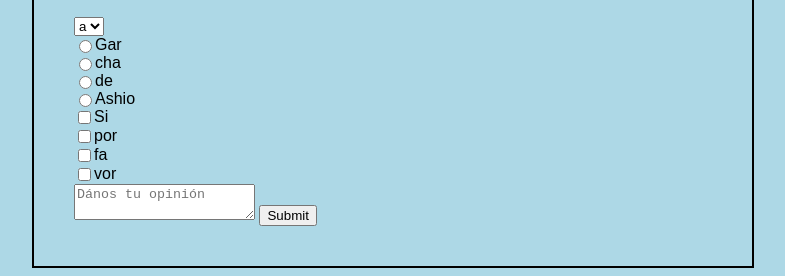
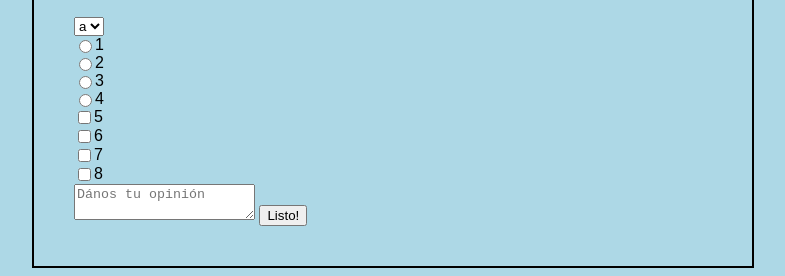
Before and after one commit to yamiktoon/yamiktoon.github.io, a plain HTML site: page index.html in a window 1280 px wide. Shown: the part 459-735 px from the top of the page, without its empty margins (247-1032 px from the left). Drawn offline with Linux system fonts and the light colour scheme.

Commit message:
Update index.html

```diff
--- a/index.html
+++ b/index.html
@@ -41,16 +41,16 @@
                 <option>a</option>
                 <option>b</option>
                 </select>
-                    <label><input id="dropdown" name="gar" type="radio" value="1a"/>Gar</label>
-                    <label><input id="dropdown" name="gar" type="radio" value="2a"/>cha</label>
-                    <label><input id="dropdown" name="cha" type="radio" value="3a"/>de</label>
-                    <label><input id="dropdown" name="cha" type="radio" value="4a"/>Ashio</label>
-                    <label><input id="caja de chequeo" type="checkbox" value=0/>Si</label>
-                    <label><input id="caja de chequeo" type="checkbox" value=1/>por</label>
-                    <label><input id="caja de chequeo" type="checkbox" value=2/>fa</label>
-                    <label><input id="caja de chequeo" type="checkbox" value=3/>vor</label>
+                    <label><input id="dropdown" name="opt1" type="radio" value="1a"/>1</label>
+                    <label><input id="dropdown" name="opt2" type="radio" value="2a"/>2</label>
+                    <label><input id="dropdown" name="opt3" type="radio" value="3a"/>3</label>
+                    <label><input id="dropdown" name="opt4" type="radio" value="4a"/>4</label>
+                    <label><input id="caja de chequeo" type="checkbox" value=0/>5</label>
+                    <label><input id="caja de chequeo" type="checkbox" value=1/>6</label>
+                    <label><input id="caja de chequeo" type="checkbox" value=2/>7</label>
+                    <label><input id="caja de chequeo" type="checkbox" value=3/>8</label>
                     <textarea class="feedback" placeholder="Dános tu opinión"></textarea>
-                    <button id="submit">Submit</button>
+                    <button id="submit">Listo!</button>
             </form>
         </div>
     </body>
```
